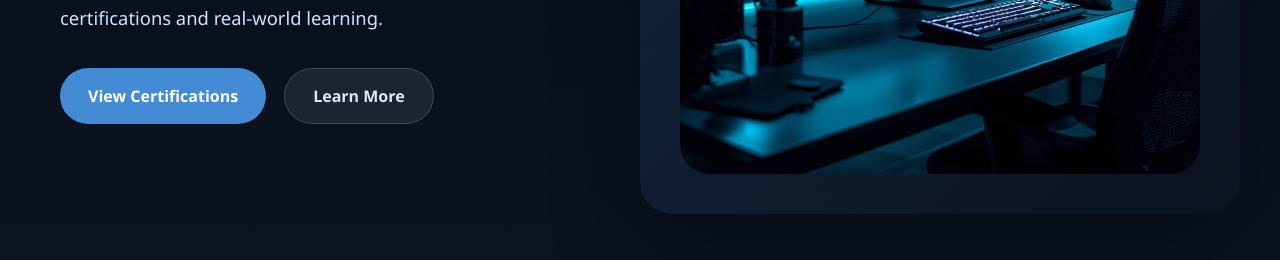
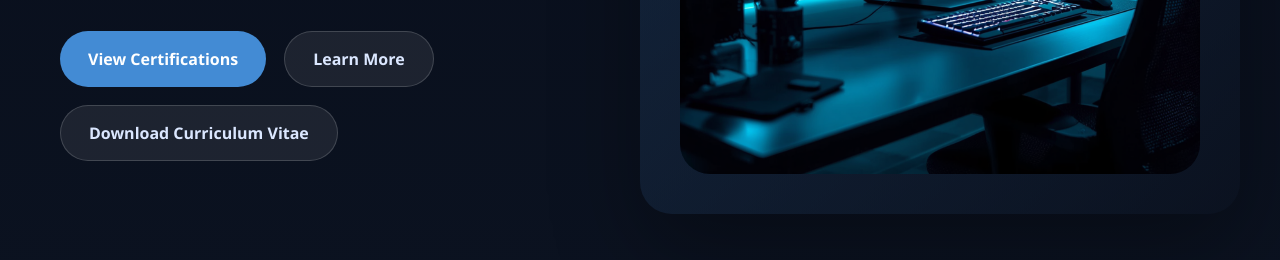
Before and after one commit to joaomgoncalves17-dev/Personal-Website, a plain HTML site: page index.html in a window 1280 px wide. Shown: the part 540-800 px from the top of the page. Drawn offline with Linux system fonts and the light colour scheme.

Commit message:
fixed cv button

```diff
--- a/index.html
+++ b/index.html
@@ -20,6 +20,7 @@
                 <div class="hero-actions">
                     <a href="#certifications" class="hero-button">View Certifications</a>
                     <a href="#about" class="hero-link">Learn More</a>
+                    <a href="Joao_Goncalves_CV.pdf" download class="hero-link">Download Curriculum Vitae</a>
                 </div>
             </div>
             <div class="hero-image">
```
